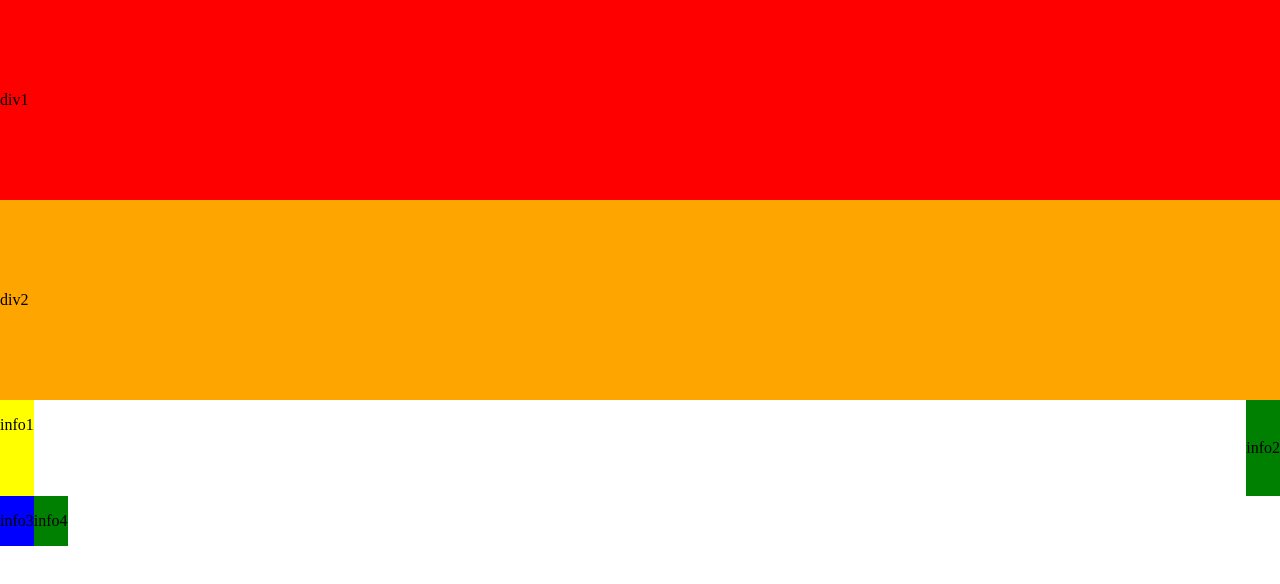
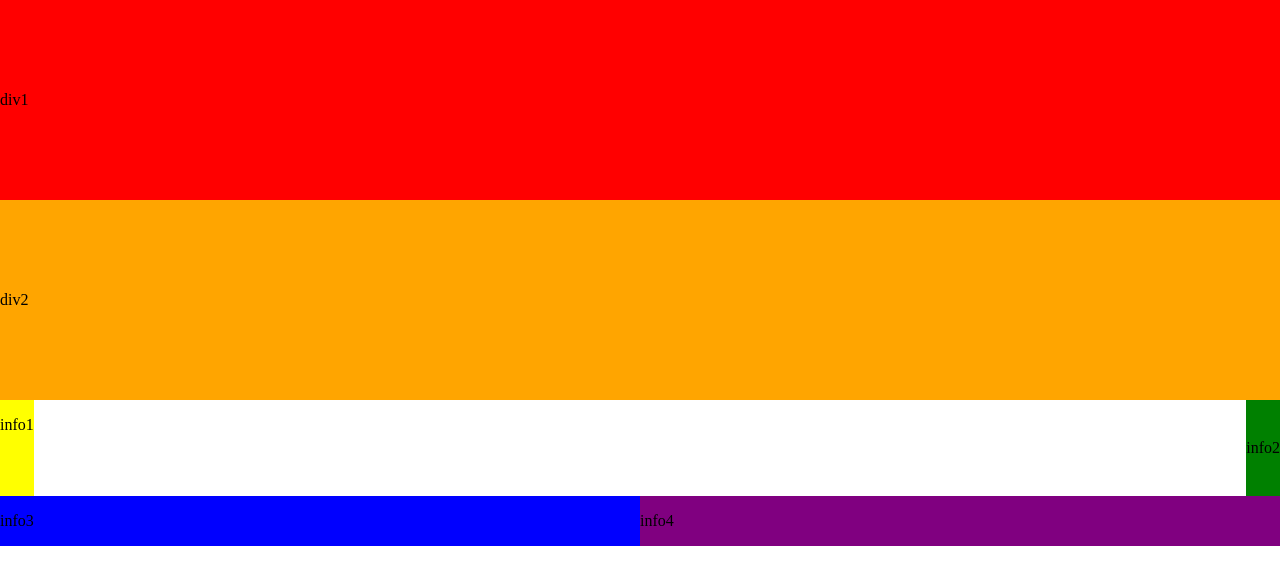
Before and after one commit to PatriciaCS1995/Iteris-Decola, a plain HTML site: page index.html in a window 1280 px wide. Drawn offline with Linux system fonts and the light colour scheme.

Commit message:
final do desafio do bloquinho.

```diff
--- a/index.html
+++ b/index.html
@@ -51,9 +51,11 @@
         }
         #info3{
             background-color: blue;
+            width: 50%;
         }
         #info4{
-            background-color: green;
+            background-color: purple;
+            width: 50%;
         }
 
     </style>
```
